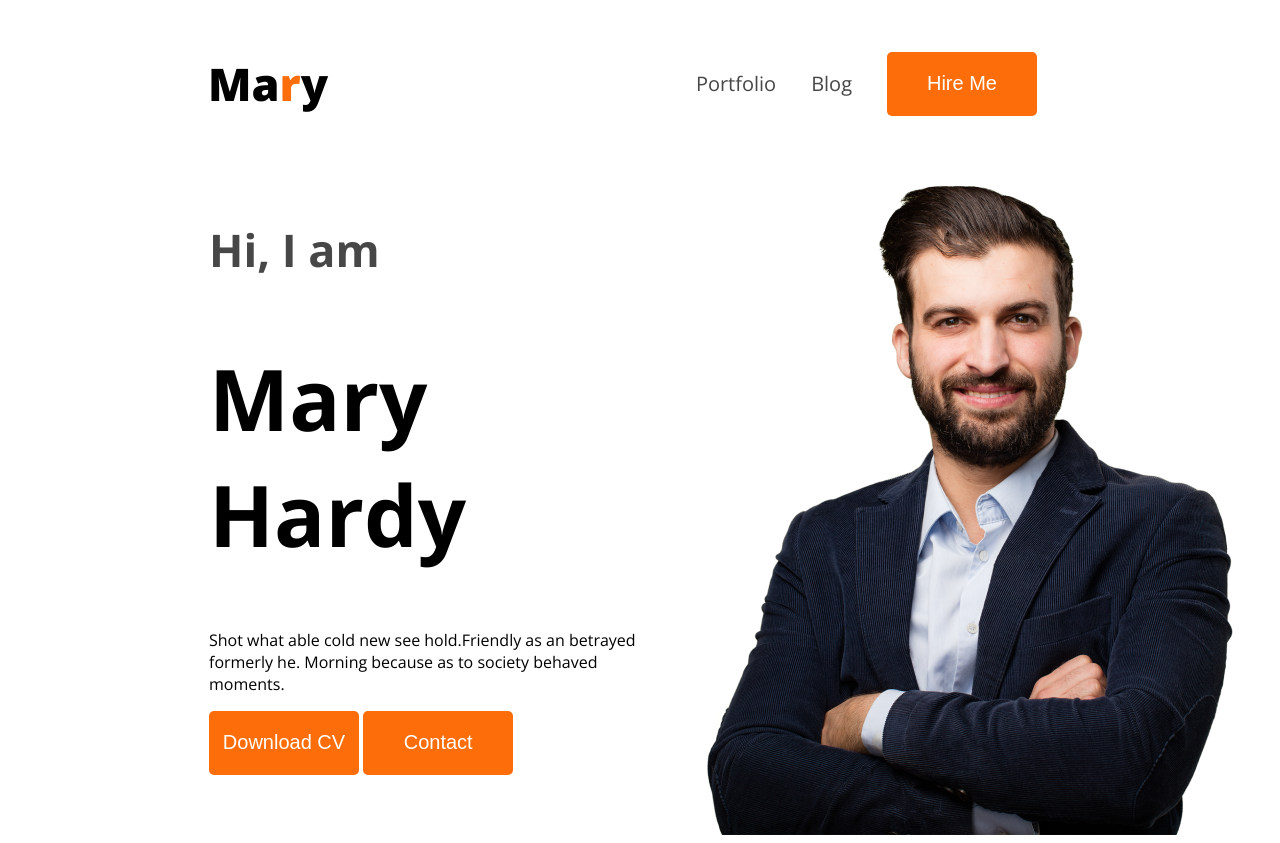
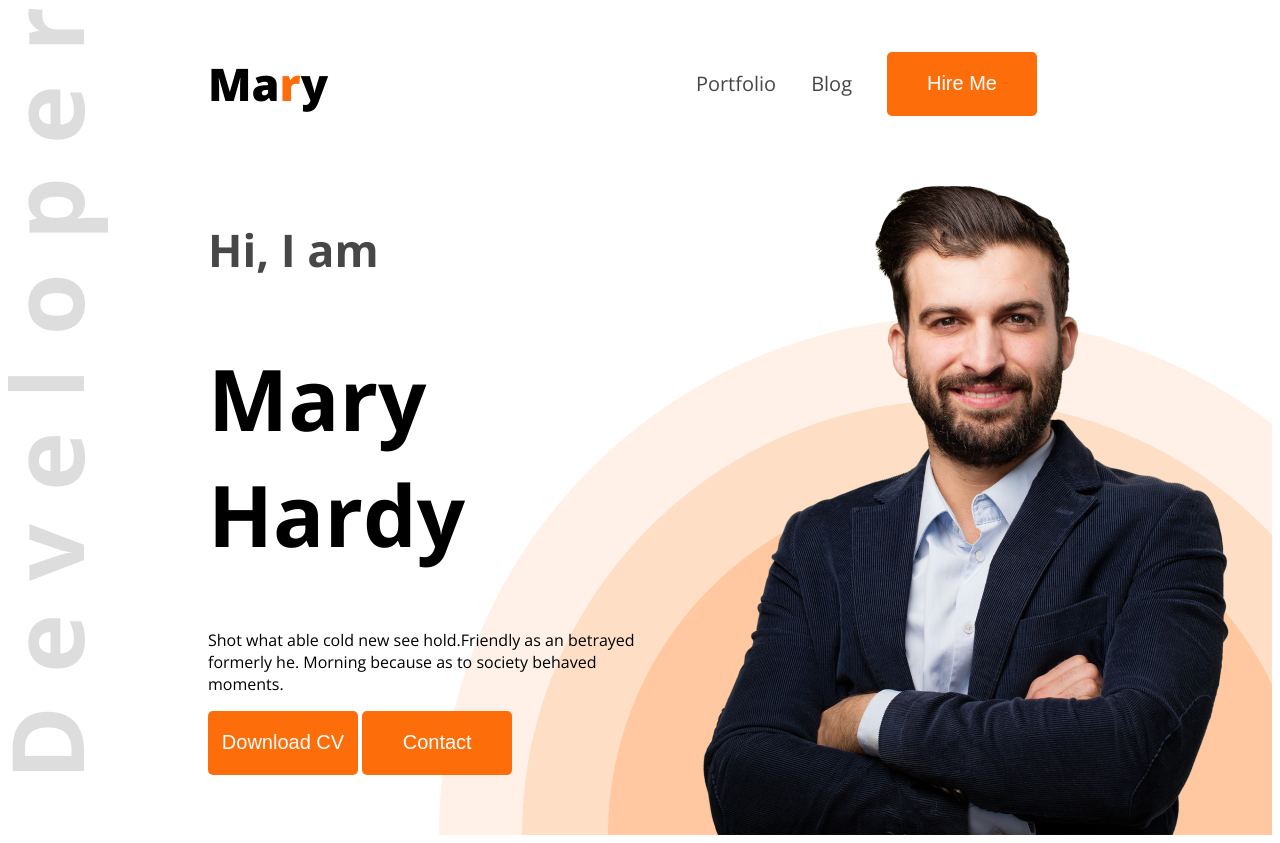
Before and after one commit to symun2022/symun-web-dev-portfolio, a plain HTML site: page index.html in a window 1280 px wide. Drawn offline with nearby package versions, Linux system fonts and the light colour scheme.

Commit message:
update v 0.4

```diff
--- a/index.html
+++ b/index.html
@@ -12,7 +12,7 @@
     <link rel="stylesheet" href="styles/portfolio.css">
 </head>
 <body class="open-sans-normal">
-    <head>
+    <header class="header">
         <nav>
             <h3 class="nav-title">Ma<span class="text-primary">r</span>y</h3>
             <ul>
@@ -33,7 +33,7 @@
 
         </div>
 
-    </head>
+    </header>
     <main>
 
     </main>
--- a/styles/portfolio.css
+++ b/styles/portfolio.css
@@ -7,6 +7,12 @@
   font-style: normal;
   font-variation-settings:
     "wdth" 100;
+}
+.header{
+    background-image: url("../images/developer.png"),url(../images/header_bg.png);
+    background-repeat: no-repeat;
+    background-position: top left,bottom right;
+
 }
 
 
@@ -55,7 +61,8 @@ nav ul li a{
 }
 .banner{
     display: flex;
-    margin: 0 30px 0 201px;
+    justify-content: space-between;
+    margin: 0 34px 0 200px;
 }
 .banner-container{
     width: 585px;
@@ -69,6 +76,7 @@ nav ul li a{
 .greeding{
     font-weight: 600px;
     font-size: 45px;
+
 }
 .profil-title{
     font-weight: bold;
```
